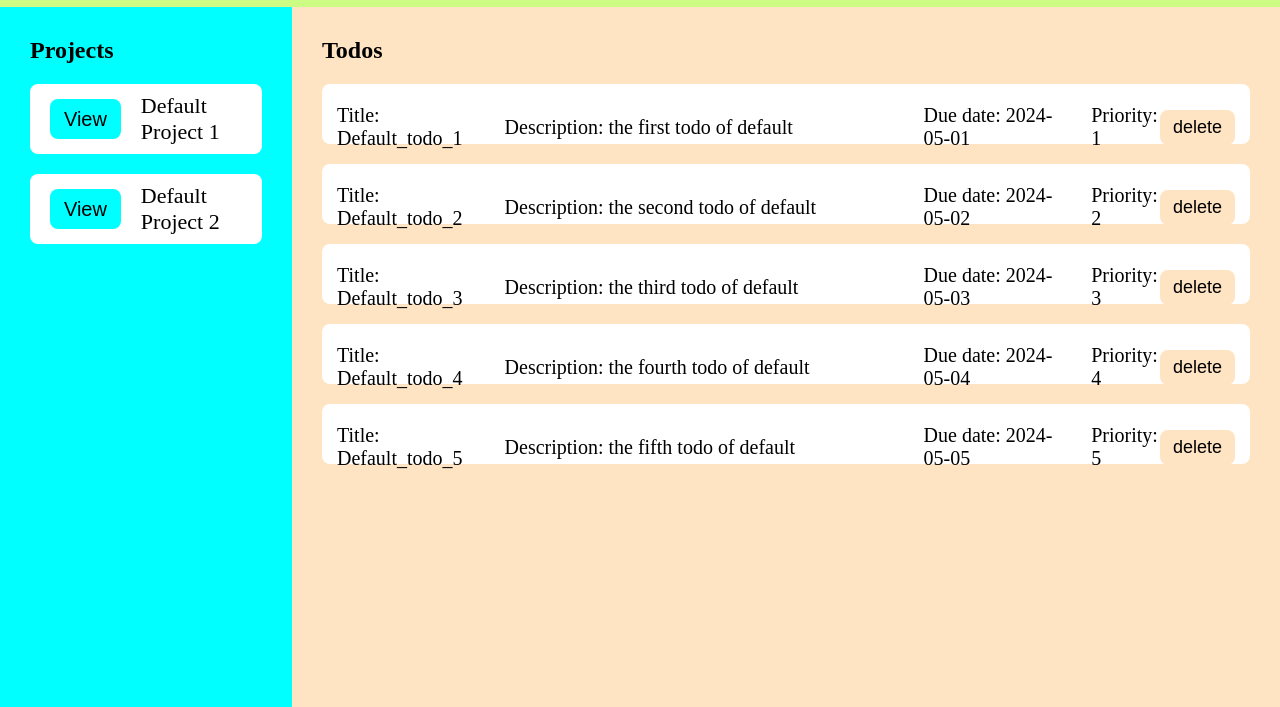
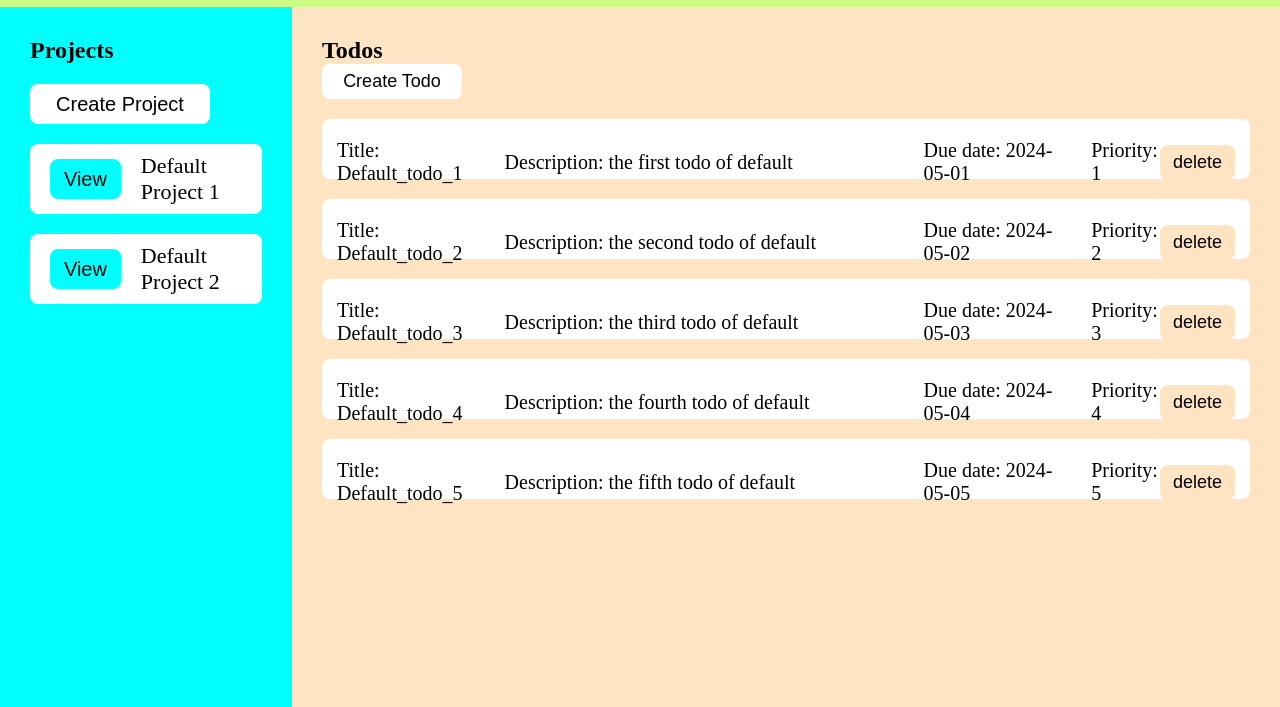
Before and after one commit to morr1smo10/odin-todo-list, a website built with webpack: page dist/index.html in a window 1280 px wide. Shown: the part 93-800 px from the top of the page. Built offline with nearby package versions, Linux system fonts and the light colour scheme.

Commit message:
finish todo list

```diff
--- /dev/null
+++ b/src/create_project.js
@@ -0,0 +1,16 @@
+import { display_all_projects } from "./display_projects";
+import { display_all_todos } from "./display_todos";
+import { project } from "./project";
+
+function create_newproject (input_dashboard) {
+  const create_project_btn = document.querySelector("#create_project_btn");
+  create_project_btn.addEventListener("click", () => {
+    const userInput = prompt("Please enter the name of the project:");
+    const new_proj = new project(userInput);
+    input_dashboard.create_project(new_proj);
+    display_all_projects(input_dashboard);
+    display_all_todos(new_proj);
+  });
+}
+
+export {create_newproject};
--- /dev/null
+++ b/src/create_todo.js
@@ -0,0 +1,41 @@
+import { todo } from "./todo";
+import { display_all_todos } from "./display_todos";
+
+function add_todo (input_project) {
+  const showButton = document.querySelector('#showDialog');
+  const favDialog = document.getElementById('favDialog');
+  const closeBtn = document.getElementById('closeBtn');
+  const confirmBtn = document.getElementById('confirmBtn');
+  const form = document.querySelector('form');
+  var submitted = false;
+  showButton.addEventListener("click", () => {
+    form.reset();
+    submitted = false;
+    favDialog.showModal();
+  });
+  form.addEventListener("submit", (event) => {
+    if (submitted == true) {
+      event.preventDefault();
+      const title = document.getElementById('title').value;
+      const description = document.getElementById('description').value;
+      const year = parseInt(document.getElementById('year').value);
+      const month = parseInt(document.getElementById('month').value);
+      const day = parseInt(document.getElementById('day').value);
+      const priority = parseInt(document.getElementById('priority').value);
+      console.log(month);
+      input_project.create_todo(new todo(title, description, year, month, day, priority));
+      display_all_todos(input_project);
+    }
+  });
+  confirmBtn.addEventListener("click", () => {
+    submitted = true;
+    favDialog.close();
+    console.log("check");
+  });
+  closeBtn.addEventListener("click", () => {
+    favDialog.close();
+    form.reset();
+  });
+}
+
+export {add_todo};
--- a/src/display_todos.js
+++ b/src/display_todos.js
@@ -1,4 +1,50 @@
+import { add_todo } from "./create_todo";
+
 function display_all_todos (input_project) {
+  const dialog_container = document.querySelector("#dialog_container");
+  dialog_container.innerHTML = "";
+  const dialog = document.createElement("dialog");
+  dialog.setAttribute("id", "favDialog");
+  dialog.innerHTML = `<form>
+  <div>
+    <label for="title">Title: </label>
+    <input type="text" name="title" id="title" />
+  </div>
+  <div>
+    <label for="description">Description: </label>
+    <input type="text" name="description" id="description" />
+  </div>
+  <div>
+    <label for="year">Year: </label>
+    <input type="number" name="year" id="year" />
+  </div>
+  <div>
+    <label for="month">Month: </label>
+    <input type="number" name="month" id="month" />
+  </div>
+  <div>
+    <label for="day">Day: </label>
+    <input type="number" name="day" id="day" />
+  </div>
+  <div>
+    <label for="priority">Priority: </label>
+    <input type="number" name="priority" id="priority" />
+  </div>
+  <div>
+    <button id="closeBtn" value="cancel" formmethod="dialog">
+      Cancel
+    </button>
+    <button type="submit" id="confirmBtn" value="default">
+      Confirm
+    </button>
+  </div>
+</form>`;
+  dialog_container.appendChild(dialog);
+  const btn = document.createElement('button');
+  btn.setAttribute("id", "showDialog");
+  btn.textContent = "Create Todo";
+  dialog_container.appendChild(btn);
+  add_todo(input_project);
   const container = document.querySelector(".todo_list");
   container.innerHTML = "";
   const temp_project = input_project.todo_list;
--- a/src/index.js
+++ b/src/index.js
@@ -4,13 +4,13 @@ import { project } from './project';
 import { dashboard } from './dashboard';
 import { display_all_projects } from './display_projects';
 import { display_all_todos } from './display_todos';
+import { create_newproject } from './create_project';
 
 const test = new dashboard();
 const temp = test.project_list[0];
 
-console.log(temp.todo_list[3].description);
-
 window.onload = function() {
   display_all_projects(test);
   display_all_todos(temp);
+  create_newproject(test);
 };
--- a/src/style.css
+++ b/src/style.css
@@ -79,6 +79,25 @@ h2 {
   font-size: 22px;
 }
 
+#create_project_btn {
+  border: 0;
+  border-radius: 8px;
+  background-color: white;
+  margin-top: 20px;
+  width: 180px;
+  height: 40px;
+  font-size: 20px;
+}
+
+#showDialog {
+  border: 0;
+  border-radius: 8px;
+  background-color: white;
+  width: 140px;
+  height: 35px;
+  font-size: 18px;
+}
+
 .todo {
   height: 60px;
   display: grid;
```
Also changed, not shown: dist/index.html, dist/main.js.
